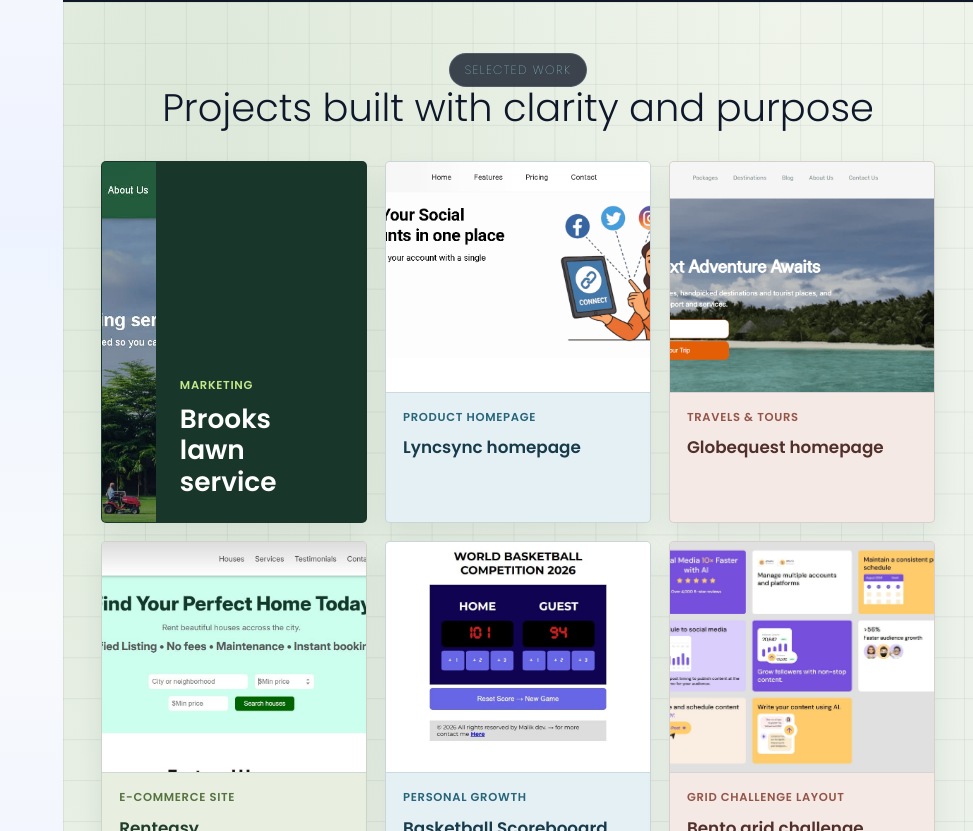
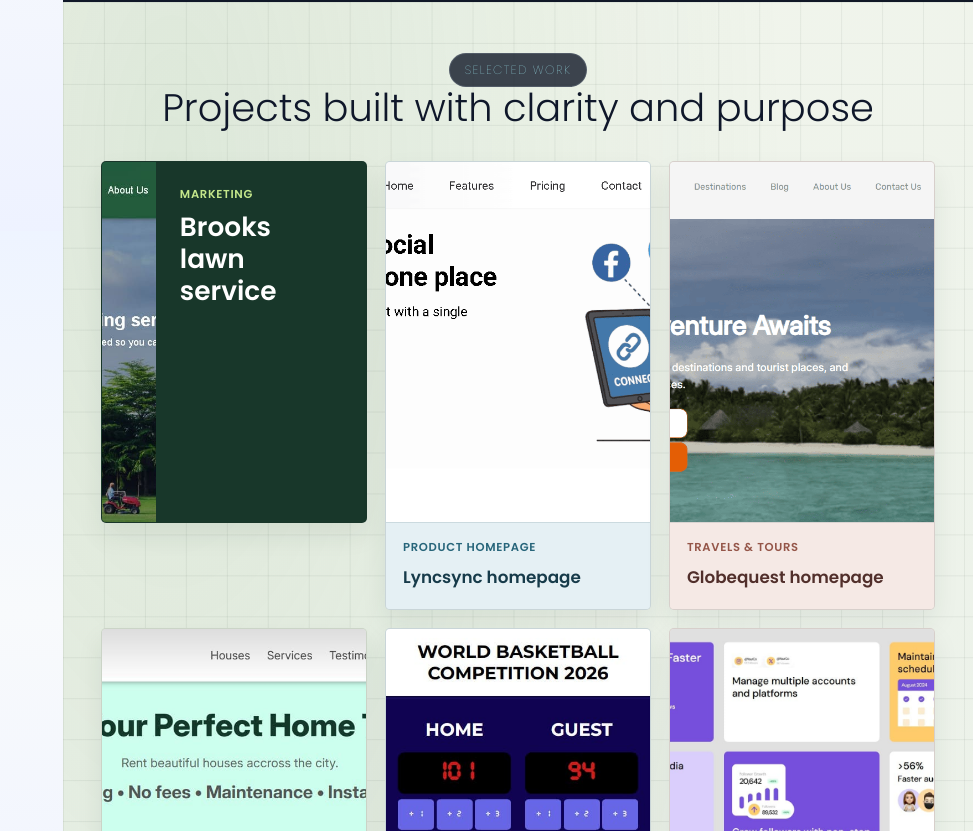
Before and after one commit to Alade017/new_portfolio, a React (Vite) app: page / in a window 1280 px wide. Shown: the part 2969-3800 px from the top of the page, without its empty margins (307-1280 px from the left). Built offline with nearby package versions, Linux system fonts and the light colour scheme.

Commit message:
change the projects styling

```diff
--- a/src/index.css
+++ b/src/index.css
@@ -753,7 +753,7 @@ section {
 }
 
 .project-img {
-  height: 100%;
+  height: auto;
   color: #173126;
   border-radius: 5px;
   overflow: hidden;
@@ -807,7 +807,7 @@ section {
   transition: transform 0.5s ease;
 }
 
-.featured-project .project-img img {
+.project-img img {
   height: 100%;
   min-height: 360px;
 }
@@ -837,7 +837,6 @@ section {
 }
 
 .featured-project .link-desc {
-  justify-content: end;
   padding: 1.5rem;
   background: #18372a;
   color: #fff;
```
